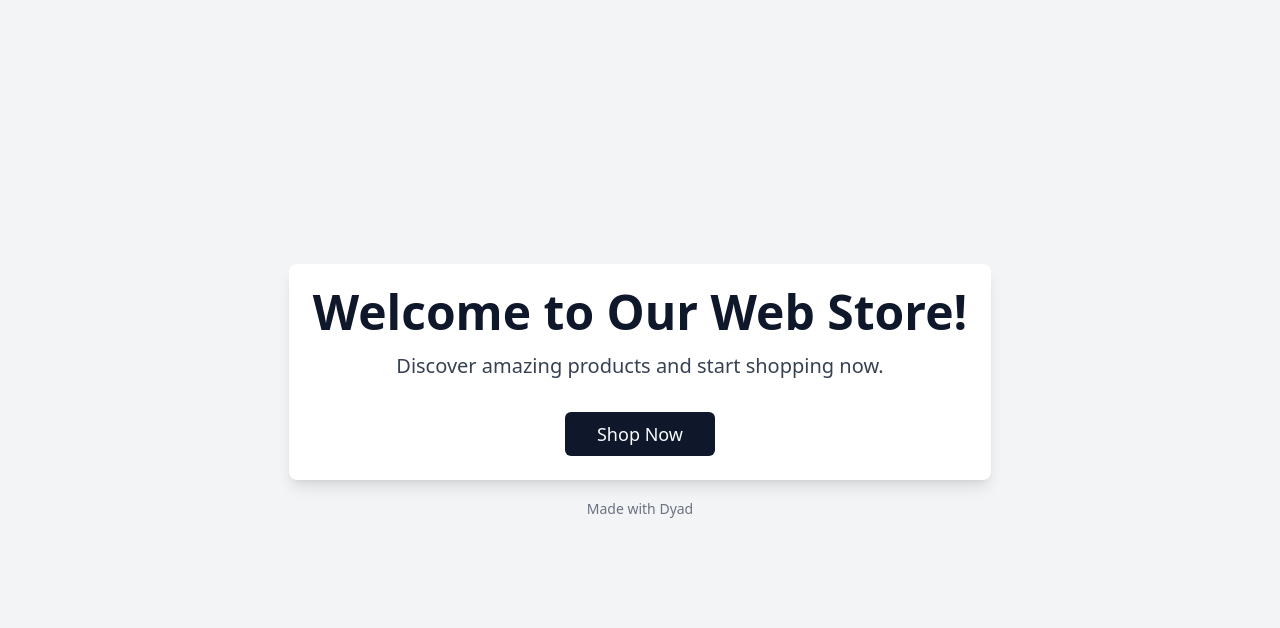
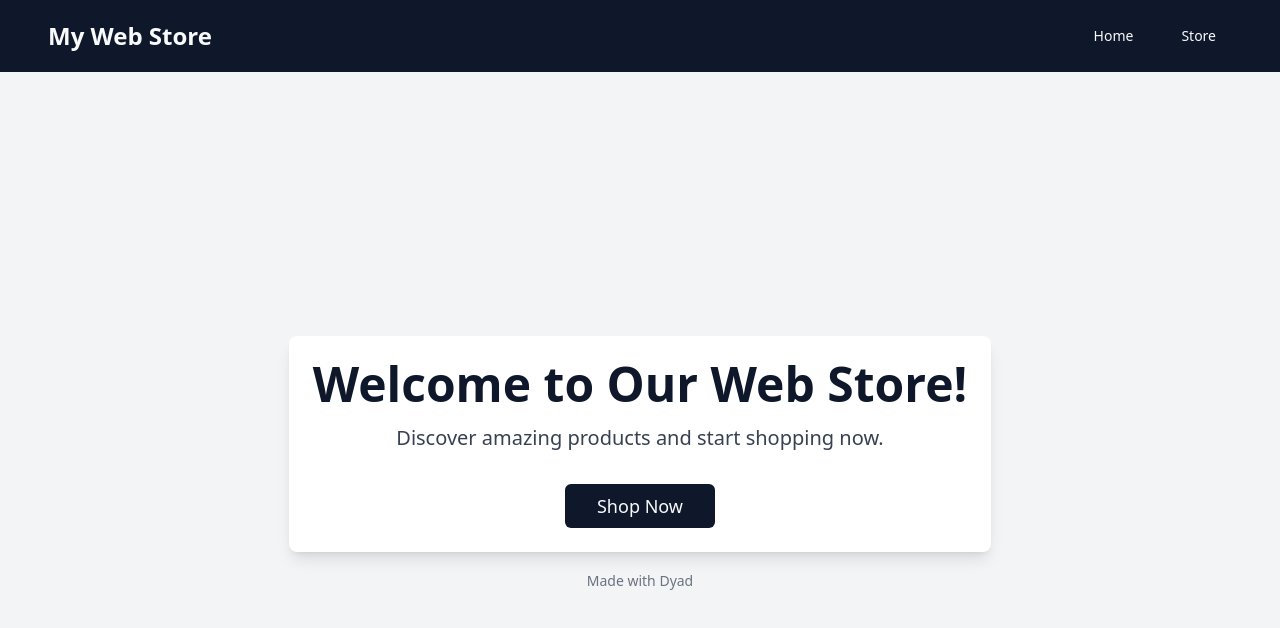
Before and after one commit to lamkbvn/FE-Store-NET, a React (Vite) app: page / in a window 1280 px wide. Shown: the top 628 px of the page. Built offline with nearby package versions, Linux system fonts and the light colour scheme.

Commit message:
[dyad] wrote 2 file(s)

```diff
--- a/src/App.tsx
+++ b/src/App.tsx
@@ -5,7 +5,8 @@ import { QueryClient, QueryClientProvider } from "@tanstack/react-query";
 import { BrowserRouter, Routes, Route } from "react-router-dom";
 import Index from "./pages/Index";
 import NotFound from "./pages/NotFound";
-import StorePage from "./pages/StorePage"; // Import the new StorePage
+import StorePage from "./pages/StorePage";
+import Header from "./components/Header"; // Import the new Header component
 
 const queryClient = new QueryClient();
 
@@ -15,9 +16,10 @@ const App = () => (
       <Toaster />
       <Sonner />
       <BrowserRouter>
+        <Header /> {/* Render the Header component here */}
         <Routes>
           <Route path="/" element={<Index />} />
-          <Route path="/store" element={<StorePage />} /> {/* Add the new store route */}
+          <Route path="/store" element={<StorePage />} />
           {/* ADD ALL CUSTOM ROUTES ABOVE THE CATCH-ALL "*" ROUTE */}
           <Route path="*" element={<NotFound />} />
         </Routes>
--- /dev/null
+++ b/src/components/Header.tsx
@@ -0,0 +1,31 @@
+import React from "react";
+import { Link } from "react-router-dom";
+import { Button } from "@/components/ui/button";
+
+const Header: React.FC = () => {
+  return (
+    <header className="bg-primary text-primary-foreground p-4 shadow-md">
+      <div className="container mx-auto flex justify-between items-center">
+        <Link to="/" className="text-2xl font-bold hover:text-accent-foreground transition-colors">
+          My Web Store
+        </Link>
+        <nav>
+          <ul className="flex space-x-4">
+            <li>
+              <Button variant="ghost" asChild>
+                <Link to="/">Home</Link>
+              </Button>
+            </li>
+            <li>
+              <Button variant="ghost" asChild>
+                <Link to="/store">Store</Link>
+              </Button>
+            </li>
+          </ul>
+        </nav>
+      </div>
+    </header>
+  );
+};
+
+export default Header;
```
